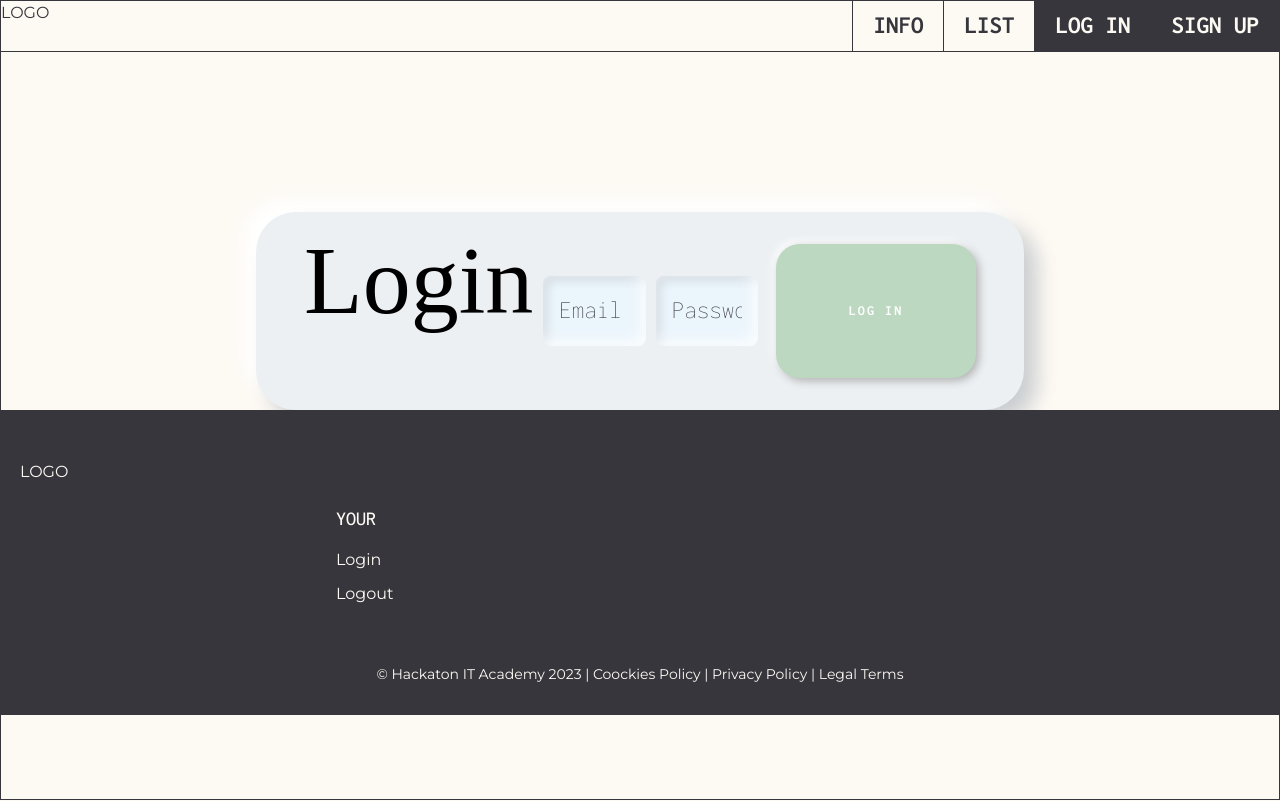
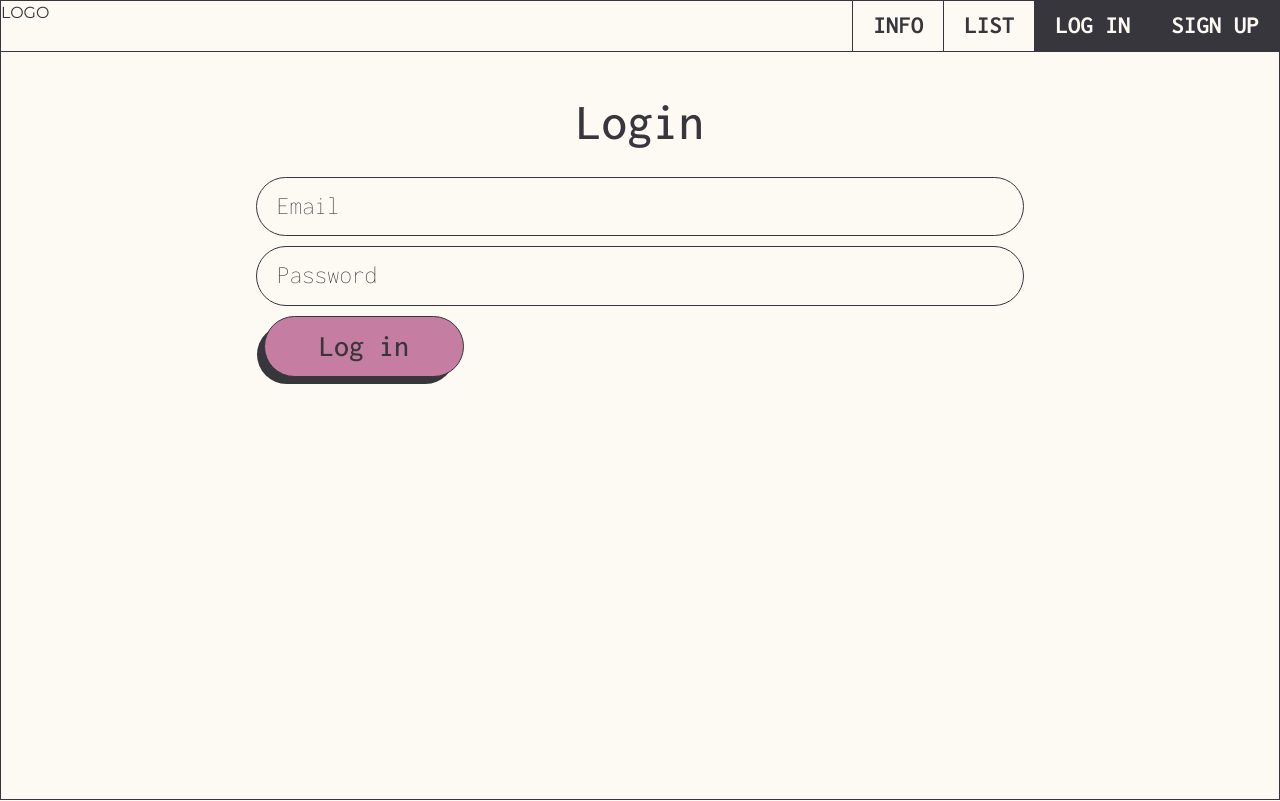
Before and after one commit to Almenara/hackaton-front, an Angular app: page /login in a window 1280 px wide. Shown: the top 801 px of the page. Built offline with nearby package versions, Linux system fonts and the light colour scheme; a web font is replaced by a local one.

Commit message:
maquetacion login y register

```diff
--- a/src/app/modules/list/list.component.html
+++ b/src/app/modules/list/list.component.html
@@ -3,8 +3,8 @@
     <!--ZONES LIST-->
     <section class="mb-5 mt-5">
     <h2 class="text-center pb-4">Barris de Barcelona</h2>
-    <div class="row justify-content-center">
-      <div class="col-12 mb-5">
+    <div class="d-flex justify-content-center">
+      <div class="w-100 mb-5">
         <ng-container *ngFor="let zone of zonesList$ | async">
           <div class="zone-item p-4 d-flex justify-content-between">
             <div class="left">
--- a/src/app/modules/log/login/login.component.html
+++ b/src/app/modules/log/login/login.component.html
@@ -1,6 +1,8 @@
+
+<section class="mb-5 mt-5">
 <div class="login">
-    <form class="custom-form" method="post">
-      <h1>Login</h1>
+  <h2 class="text-center pb-4">Login</h2>
+  <form class="custom-form d-flex flex-column" method="post">
     <input
       type="email"
       [(ngModel)]="email"
@@ -18,3 +20,4 @@
     <button type="submit" (click)="login()">Log in</button>
   </form>
 </div>
+</section>
--- a/src/app/modules/log/login/login.component.scss
+++ b/src/app/modules/log/login/login.component.scss
@@ -1,44 +1,9 @@
-h1 {
-    margin: 0;
-    padding: 0;
+@import '../../../../vars.scss';
+section{
+  min-height: calc(100vh - 52px);
 }
 .custom-form {
   min-width: 300px;
   max-width: 60%;
   margin: 0px auto;
-    background: rgba(255, 255, 255, 0.15);
-    padding: 2rem 3rem;
-    margin: auto;
-    border-radius: 2.5rem;
-    background-color: #ecf0f3;
-    box-shadow: 13px 13px 20px #cbced1, -13px -13px 20px #ffffff;
-    color: black;
-    margin-top: 10rem;
 }
-  .custom-form input {
-    display: block;
-    margin: 2rem 0;
-    width: 100%;
-    border-radius: 0.5rem;
-    padding: 1rem;
-    border: none;
-    box-shadow: inset -5px -5px 15px rgba(255, 255, 255, 0.8), inset 5px 5px 10px
-        rgba(0, 0, 0, 0.1);
-    border: 0 none;
-    background: #ebf5fc;
-  }
-  .custom-form button {
-    text-transform: uppercase;
-    letter-spacing: 0.15em;
-    border: none;
-    font-size: 0.875rem;
-    color: #ffffff;
-    font-weight: bold;
-    background-color: #bcd8c1;
-    width: 100%;
-    display: block;
-    padding: 0.875rem 1rem;
-    border-radius: 1.5rem;
-    box-shadow: 3px 3px 8px #b1b1b1, -3px -3px 8px #ffffff;
-    cursor: pointer;
-  }
--- a/src/app/modules/log/register/register.component.html
+++ b/src/app/modules/log/register/register.component.html
@@ -1,6 +1,6 @@
-<div class="register">
-    <form class="custom-form" method="post">
-      <h1>Register</h1>
+<section class="mb-5 mt-5">
+  <h2 class="text-center pb-4">Register</h2>
+  <form class="custom-form d-flex flex-column" method="post">
     <input
       type="email"
       [(ngModel)]="email"
@@ -24,4 +24,4 @@
     />
     <button type="submit" (click)="register()">Register</button>
   </form>
-  </div>
+</section>
--- a/src/app/modules/log/register/register.component.scss
+++ b/src/app/modules/log/register/register.component.scss
@@ -1,44 +1,9 @@
-h1 {
-    margin: 0;
-    padding: 0;
+@import '../../../../vars.scss';
+section{
+  min-height: calc(100vh - 52px);
 }
 .custom-form {
   min-width: 300px;
   max-width: 60%;
   margin: 0px auto;
-    background: rgba(255, 255, 255, 0.15);
-    padding: 2rem 3rem;
-    margin: auto;
-    border-radius: 2.5rem;
-    background-color: #ecf0f3;
-    box-shadow: 13px 13px 20px #cbced1, -13px -13px 20px #ffffff;
-    color: black;
-    margin-top: 10rem;
 }
-  .custom-form input {
-    display: block;
-    margin: 2rem 0;
-    width: 100%;
-    border-radius: 0.5rem;
-    padding: 1rem;
-    border: none;
-    box-shadow: inset -5px -5px 15px rgba(255, 255, 255, 0.8), inset 5px 5px 10px
-        rgba(0, 0, 0, 0.1);
-    border: 0 none;
-    background: #ebf5fc;
-  }
-  .custom-form button {
-    text-transform: uppercase;
-    letter-spacing: 0.15em;
-    border: none;
-    font-size: 0.875rem;
-    color: #ffffff;
-    font-weight: bold;
-    background-color: #bcd8c1;
-    width: 100%;
-    display: block;
-    padding: 0.875rem 1rem;
-    border-radius: 1.5rem;
-    box-shadow: 3px 3px 8px #b1b1b1, -3px -3px 8px #ffffff;
-    cursor: pointer;
-  }
```
Lines whose indentation alone changed are shown as unchanged.
